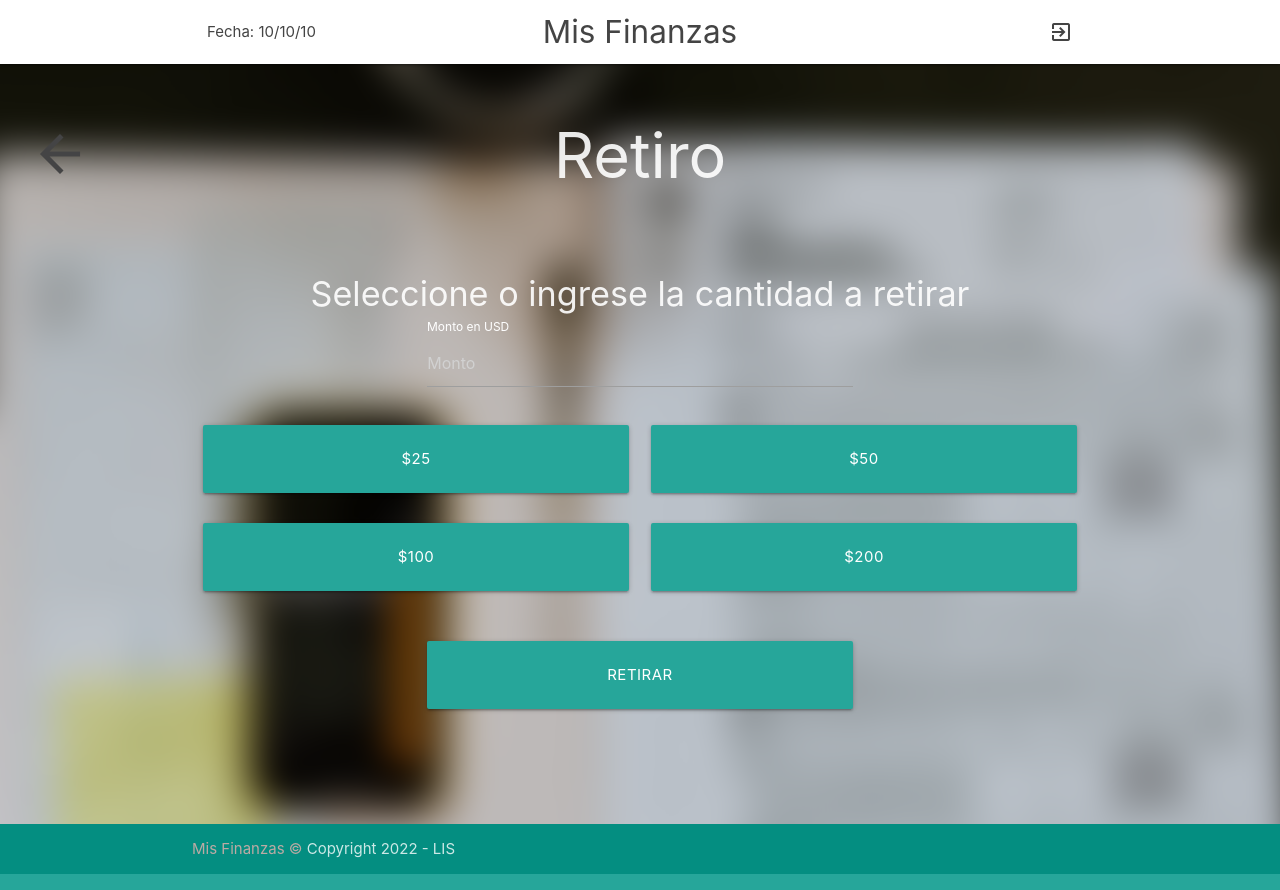
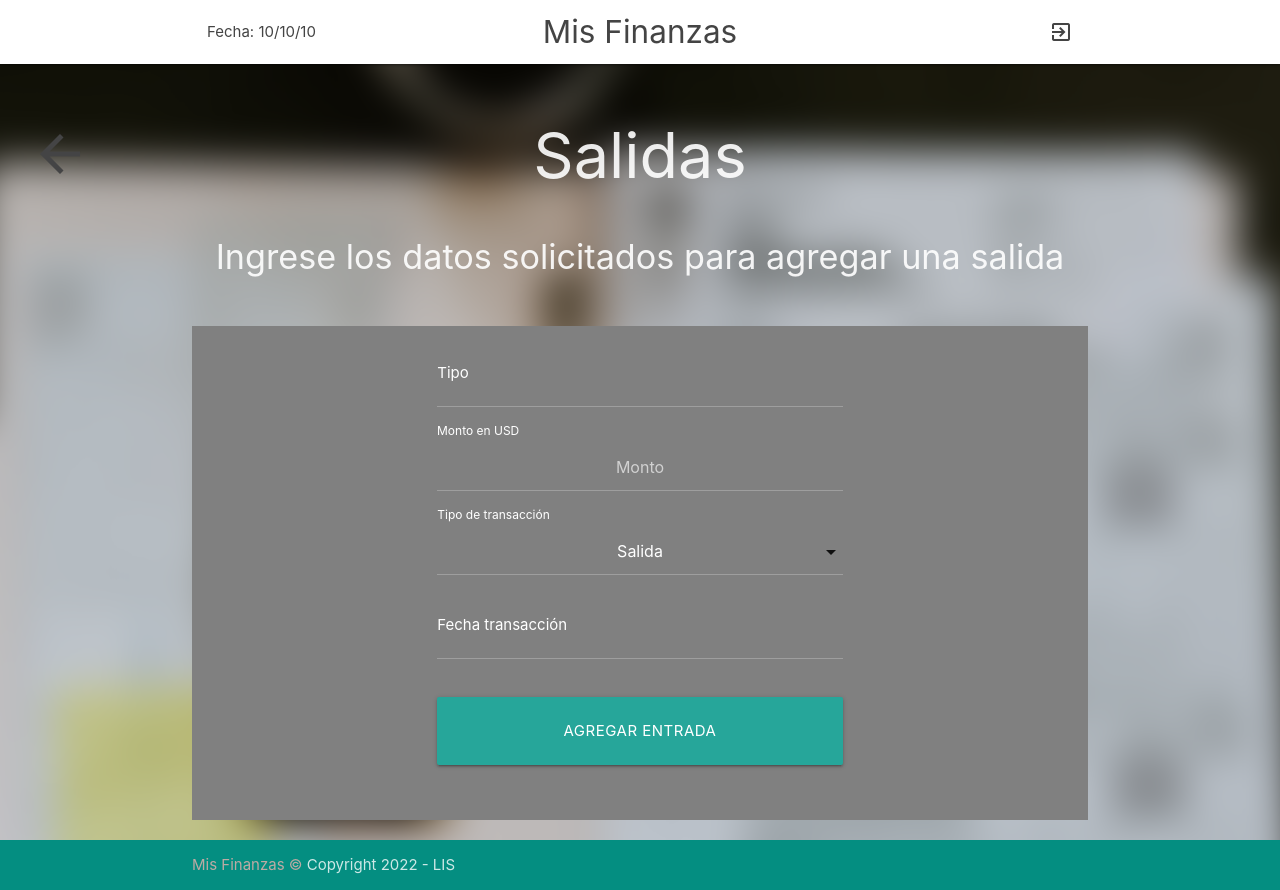
Before and after one commit to saulcalderon/LIS-Desafio-1, a PHP site: page /registrar-salidas.php in a window 1280 px wide. Run offline with PHP 8.4, Linux system fonts and the light colour scheme; some libraries are stand-ins or nearby versions.

Commit message:
Add registrar salida functionality

```diff
--- a/js/init.js
+++ b/js/init.js
@@ -131,12 +131,17 @@
     }
   }); // end of document ready
 
-  $('#money-input').on('input', function () {
+  $('#money-input').on('input', function() {
       // Get the current value of the input field
-    var value = $(this).val();
+      let value = $(this).val();
 
-    // Remove any non-numeric characters except the minus sign and dot
-    value = value.replace(/[^0-9\-\.]|(?<=\..*)\./g, '');
+      // Determine if we're on the "income" or "outcome" page
+      const isIncomePage =
+        window.location.pathname ===
+        '/LIS-Desafio-1/registrar-entradas.php';
+
+      // Remove any non-numeric characters except the dot
+      value = value.replace(/[^0-9\.]|(?<=\..*)\./g, '');
 
       // Replace any double dots with a single dot
       value = value.replace(/(\..*)\./g, '$1');
@@ -144,22 +149,8 @@
       // Remove any dots before the first digit
       value = value.replace(/^\./g, '');
 
-    // Allow only one minus sign at the beginning of the input
-    if (
-      value.indexOf('-') > 0 ||
-      (value.indexOf('-') == 0 && !/^\-?[0-9]*\.?[0-9]*$/.test(value))
-    ) {
-      value = value.replace('-', '');
-    }
-    value = value.replace(/^(\-?)[^0-9]*$/, '$1');
-
-    // Remove the minus sign if the input value is positive
-    if (parseFloat(value) >= 0) {
-      value = value.replace('-', '');
-    }
-
       // Limit the integer part to 10 digits
-    var parts = value.split('.');
+      let parts = value.split('.');
       if (parts[0].length > 10) {
         parts[0] = parts[0].substring(0, 10);
         value = parts.join('.');
@@ -169,6 +160,15 @@
       if (parts.length > 1) {
         parts[1] = parts[1].substring(0, 2);
         value = parts.join('.');
+      }
+
+      // Add or remove the minus sign depending on the page
+      if (!isIncomePage) {
+        if (value.charAt(0) !== '-') {
+          value = '-' + value;
+        }
+      } else {
+        value = value.replace('-', '');
       }
 
       // Update the input field with the sanitized value
@@ -305,7 +305,7 @@
   });
 
   // Logic for the income button
-  $('#btn-income').click(function () {
+  $('#btn-transaction').click(function () {
     let depositMoneyInput = $('#money-input').val();
     let typeInput = $('#type').val();
     let selectTypeInput = $('#select-type').val();
@@ -337,6 +337,16 @@
 
     console.log(data);
 
+    const pageLocationMessage = null;
+     const isIncomePage =
+       window.location.pathname === '/LIS-Desafio-1/registrar-entradas.php';
+
+    if (isIncomePage) {
+      pageLocationMessage = 'Entrada';
+    } else {
+      pageLocationMessage = 'Salida';
+    }
+
     $.ajax({
       type: 'POST',
       url: 'controllers/transaction.php',
@@ -346,8 +356,8 @@
         console.log(response);
 
         swal(
-          'Entrada guardada exitosamente',
-          `La entrada por la cantidad de $${depositMoneyInput} fue exitosa.`,
+          `${pageLocationMessage} guardada exitosamente`,
+          `La ${pageLocationMessage} por la cantidad de $${depositMoneyInput} fue exitosa.`,
           'success'
         ).then(() => {
           window.location.href = '/LIS-Desafio-1/menu.php';
@@ -357,7 +367,7 @@
       error: function (xhr, status, error) {
         // Handle the error response
         swal(
-          'Error al guardar la entrada',
+          `Error al guardar la ${pageLocationMessage}`,
           'Por favor inténtelo de nuevo.',
           'error'
         );
--- a/registrar-entradas.php
+++ b/registrar-entradas.php
@@ -45,7 +45,6 @@ if (!isset($_SESSION['user_id'])) {
         <br /><br />
         <h4 class="center">Ingrese los datos solicitados para agregar una entrada</h4>
         <div class="row" style="margin-top: 50px; background-color: gray; padding: 20px;">
-
           <div class="input-field col m6 offset-m3">
             <input id="type" type="text" class="validate inputs">
             <label class="white-text" for="last_name">Tipo</label>
@@ -66,7 +65,7 @@ if (!isset($_SESSION['user_id'])) {
           </div>
           <div class="row">
             <div class="col m6 offset-m3">
-              <a id="btn-income" class="btn-menu waves-effect waves-light btn-large">Agregar entrada</a>
+              <a id="btn-transaction" class="btn-menu waves-effect waves-light btn-large">Agregar entrada</a>
             </div>
           </div>
         </div>
--- a/registrar-salidas.php
+++ b/registrar-salidas.php
@@ -1,27 +1,15 @@
 <!DOCTYPE html>
 <html lang="en">
+
 <head>
   <meta http-equiv="Content-Type" content="text/html; charset=UTF-8" />
   <meta name="viewport" content="width=device-width, initial-scale=1" />
   <title>Mis Finanzas</title>
 
   <!-- CSS  -->
-    <link
-      href="https://fonts.googleapis.com/icon?family=Material+Icons"
-      rel="stylesheet"
-    />
-    <link
-      href="css/materialize.css"
-      type="text/css"
-      rel="stylesheet"
-      media="screen,projection"
-    />
-    <link
-      href="css/style.css"
-      type="text/css"
-      rel="stylesheet"
-      media="screen,projection"
-    />
+  <link href="https://fonts.googleapis.com/icon?family=Material+Icons" rel="stylesheet" />
+  <link href="css/materialize.css" type="text/css" rel="stylesheet" media="screen,projection" />
+  <link href="css/style.css" type="text/css" rel="stylesheet" media="screen,projection" />
 </head>
 
 <body>
@@ -30,86 +18,44 @@
       <ul class="left hide-on-med-and-down">
         <li><a>Fecha: 10/10/10</a></li>
       </ul>
-        <a id="logo-container" href="#" class="brand-logo center"
-          >Mis Finanzas</a
-        >
+      <a id="logo-container" href="#" class="brand-logo center">Mis Finanzas</a>
       <ul class="right hide-on-med-and-down">
-          <li>
-            <a href="index.html"><i class="material-icons">exit_to_app</i></a>
-          </li>
+        <li><a class="logout"><i class="material-icons">exit_to_app</i></a></li>
       </ul>
     </div>
   </nav>
 
   <div id="index-banner" class="parallax-container">
     <div class="section no-pad-bot">
-        <a class="btn-back" href="menu.html"
-          ><i class="material-icons medium">arrow_back</i></a
-        >
+      <a class="btn-back" href="menu.php"><i class="material-icons medium">arrow_back</i></a>
       <div class="container">
         <br /><br />
-          <h1 class="center">Retiro</h1>
-          <div class="row">
-            <div class="col s12 m6">
-              <h5 class="center no-cuenta"></h5>
+        <h1 class="center">Salidas</h1>
+        <br /><br />
+        <h4 class="center">Ingrese los datos solicitados para agregar una salida</h4>
+        <div class="row" style="margin-top: 50px; background-color: gray; padding: 20px;">
+          <div class="input-field col m6 offset-m3">
+            <input id="type" type="text" class="validate inputs">
+            <label class="white-text" for="last_name">Tipo</label>
           </div>
-            <div class="col s12 m6">
-              <h5 class="center balance-general"></h5>
+          <div class="input-field col m6 offset-m3">
+            <input id="money-input" type="text" class="form-control txt-margin inputs" aria-label="Monto" placeholder="Monto" />
+            <label class="white-text" for="money-input">Monto en USD</label>
           </div>
+          <div class="input-field col m6 offset-m3">
+            <select id="select-type">
+              <option value="salida" selected>Salida</option>
+            </select>
+            <label class="white-text">Tipo de transacción</label>
           </div>
-          <br /><br />
-          <h4 class="center">Seleccione o ingrese la cantidad a retirar</h4>
-          <div class="row">
           <div class="input-field col m6 offset-m3">
-              <input
-                id="withdraw-money-input"
-                type="number"
-                class="form-control txt-margin money-input"
-                aria-label="Monto"
-                placeholder="Monto"
-                min="0.01"
-                step="0.01"
-              />
-              <label class="white-text" for="withdraw-money-input"
-                >Monto en USD</label
-              >
-            </div>
-            <div class="col s12 m6">
-              <a
-                id="btn-add-25"
-                class="btn-menu waves-effect waves-light btn-large"
-                >$25</a
-              >
-            </div>
-            <div class="col s12 m6">
-              <a
-                id="btn-add-50"
-                class="btn-menu waves-effect waves-light btn-large"
-                >$50</a
-              >
-            </div>
-            <div class="col s12 m6">
-              <a
-                id="btn-add-100"
-                class="btn-menu waves-effect waves-light btn-large"
-                >$100</a
-              >
-            </div>
-            <div class="col s12 m6">
-              <a
-                id="btn-add-200"
-                class="btn-menu waves-effect waves-light btn-large"
-                >$200</a
-              >
-            </div>
+            <input id="transaction-date" type="text" class="datepicker white-text">
+            <label class="white-text" for="transaction-date">Fecha transacción</label>
           </div>
           <div class="row">
             <div class="col m6 offset-m3">
-              <a
-                id="btn-withdraw"
-                class="btn-menu waves-effect waves-light btn-large"
-                >Retirar</a
-              >
+              <a id="btn-transaction" class="btn-menu waves-effect waves-light btn-large">Agregar entrada</a>
+            </div>
           </div>
         </div>
       </div>
@@ -135,4 +81,5 @@
   <script src="js/init.js"></script>
   <script src="https://unpkg.com/sweetalert/dist/sweetalert.min.js"></script>
 </body>
+
 </html>
```
Lines whose indentation alone changed are shown as unchanged.
